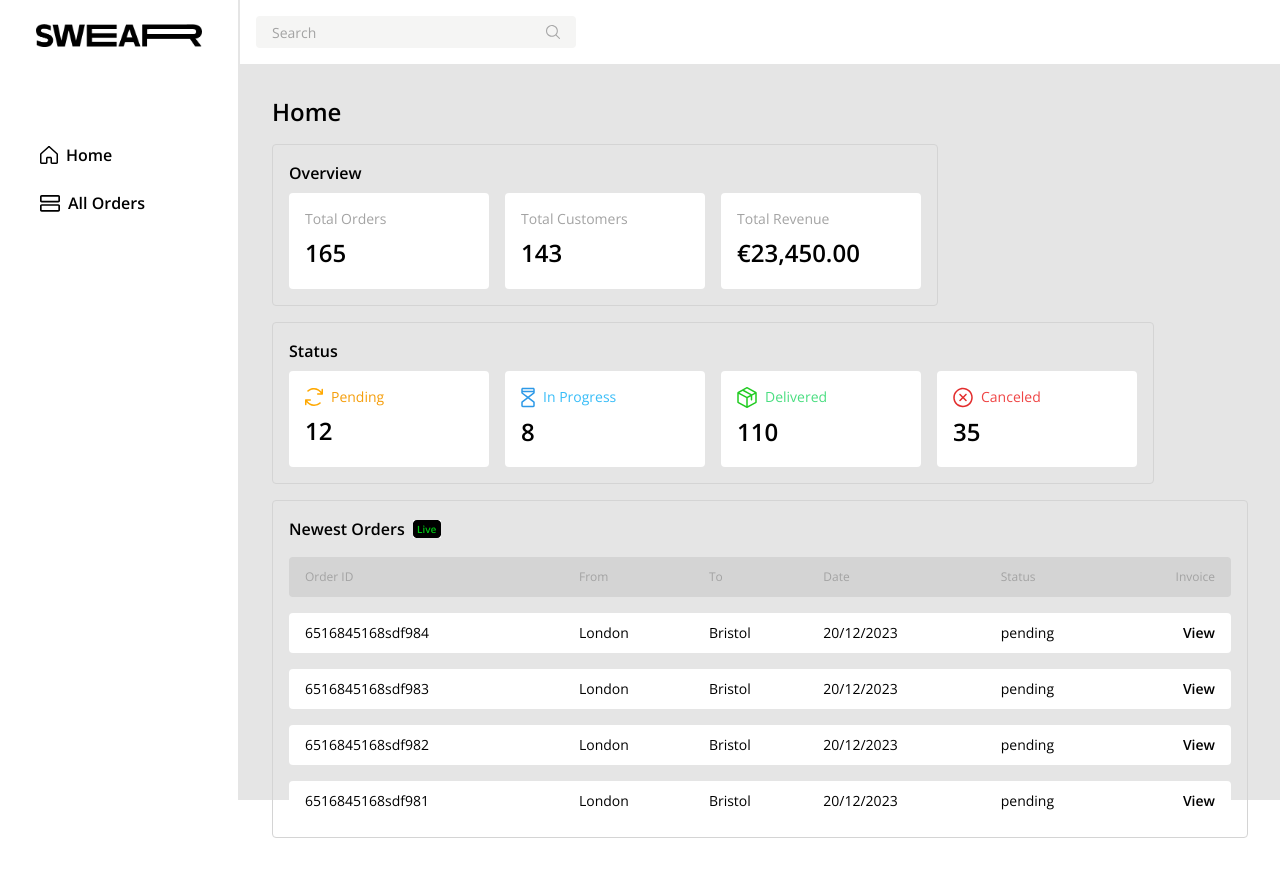
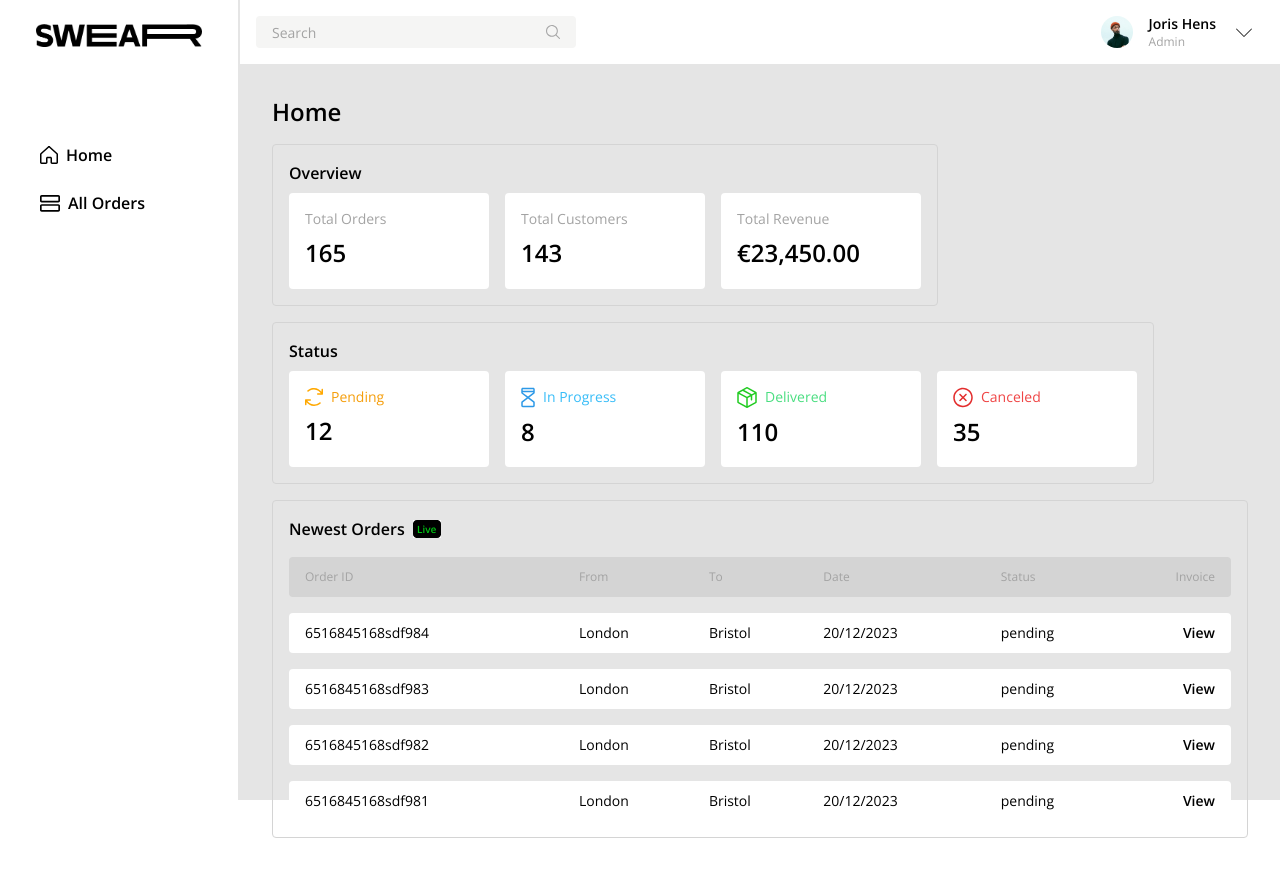
Before and after one commit to GlennVinck/swear-frontend, a Vue app: page / in a window 1280 px wide. Shown: the top 876 px of the page. Built offline with nearby package versions, Linux system fonts and the light colour scheme.

Commit message:
feat: user information in topbar

```diff
--- a/src/components/Topbar.vue
+++ b/src/components/Topbar.vue
@@ -16,6 +16,22 @@
         class="absolute right-4"
       />
     </div>
+    <div class="flex flex-row gap-4 items-center justify-center mr-4">
+      <img
+        src="../assets/profilepic.jpg"
+        alt="profile picture"
+        class="w-[32px] h-[32px] rounded-full"
+      />
+      <div class="flex flex-col">
+        <span class="text-sm font-semibold">Joris Hens</span>
+        <span class="text-xs text-neutral-400">Admin</span>
+      </div>
+      <img
+        src="../assets/caret-down-thin.svg"
+        alt="arrow down"
+        class="w-[24px] h-[24px]"
+      />
+    </div>
   </div>
 </template>
 
```
Also changed, not shown: src/assets/profilepic.jpg (added).
